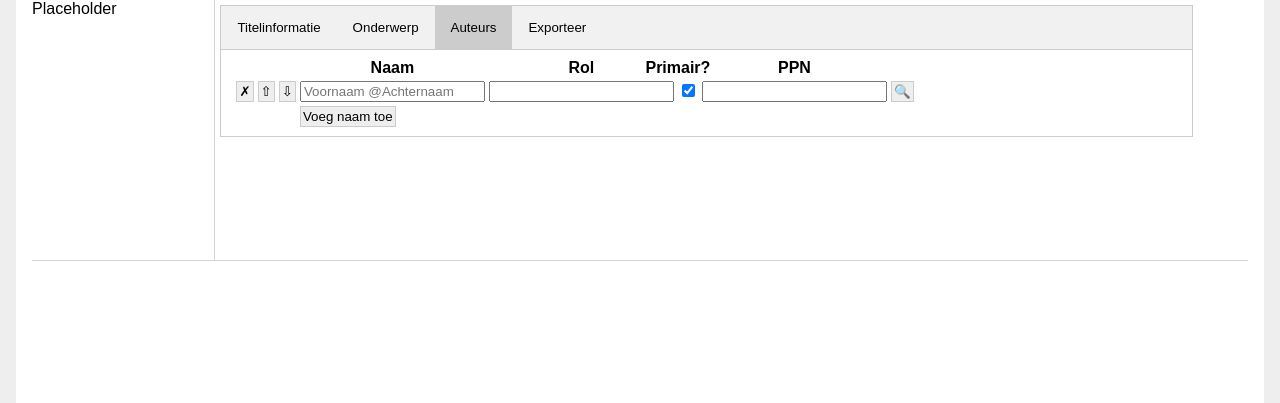
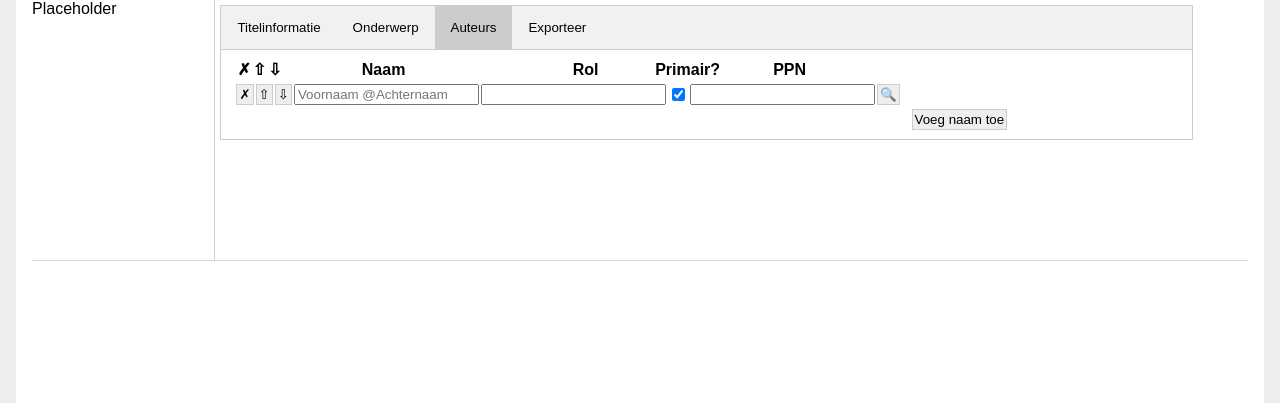
Before and after one commit to KBNLresearch/Demosaurus, a Python web app: template demosaurus-webapp/demosaurus/templates/publication/view.html in a window 1280 px wide. Shown: the part 17-420 px from the top of the page. Run offline with Jinja, Linux system fonts and the light colour scheme; the template is opened without the code that fills it, so the values that code supplies are empty; some libraries are stand-ins or nearby versions.

Commit message:
Design upgrade

```diff
--- a/demosaurus-webapp/demosaurus/static/js/contributor-block.js
+++ b/demosaurus-webapp/demosaurus/static/js/contributor-block.js
@@ -32,8 +32,8 @@
   deactivate_rows();
   focus_index = index;
 
-  $('#ppn_'+index).css("backgroundColor","Chartreuse");
-  $('#row_'+index).css("backgroundColor","Chartreuse");
+  $('#ppn_'+index).css("background-color","#ddd");
+  $('#row_'+index).css("background-color","#ccc");
 
 }
 
--- a/demosaurus-webapp/demosaurus/static/js/thesaureer-block.js
+++ b/demosaurus-webapp/demosaurus/static/js/thesaureer-block.js
@@ -1,7 +1,8 @@
 function score_span(score,confidence){
   hovertext = "".concat('Score: ',String(Math.round(100*score)), '&#37; Confidence: ', String(Math.round(100*confidence)),'&#37;');
-  return $('<span title="'+hovertext+'" data-html="true" style="display: inline-block; width: 30px; height: 15px">')
-        .css("backgroundColor",getColorForPercentage(score,confidence))
+  return $('<div title="'+hovertext+'" data-html="true">')
+        .css("background-color",getColorForPercentage(score))
+        .css("width",Math.round(50*confidence))
         .tooltip({})
 }
 
@@ -18,17 +19,17 @@
     var years = [row.birthyear,'-',row.deathyear].join('');
 
     $("#candidate_list > tbody").append($('<tr>')
-      .append($('<td>').append('<input onclick="delete_row(this);" type="button" value="&#10007;">'))
+      .append($('<td>').append('<input onclick="delete_row(this);" type="button" value="&#10007;" padding="0px">'))
       .append($('<td class="ppn_cell" >')
         .append($('<a class="action" href="#" onclick="choose_ppn(\''+row.ppn+'\')"; return false;>')
           .text(row.ppn)))
       .append($('<td class="name_cell">')
         .append($('<a class="action"  href="#" onClick="open_popup(\''+Flask.url_for('contributor.authorpage', {'id':row.ppn})+'\')"; return false;>')
           .text(row.foaf_name)))
-      .append($('<td class="name_cell">').text(candidate_note(row)))
+      .append($('<td class="name_cell" title="'+candidate_note(row)+'">').text(candidate_note(row)).tooltip())
       .append($('<td class="years_cell">')
         .text(years))
-      .append($('<td class="years_cell">').append($('<div>').css("backgroundColor",getColorForPercentage(row.score))
+      .append($('<td class="match_cell">').append($('<div>').css("background-color",getColorForPercentage(row.score))
         .text(Math.round(100*row.score))))
       .append($('<td class="score_cell">').append(score_span(row.name_score,row.name_confidence)))
       .append($('<td class="score_cell">').append(score_span(row.role_score,row.role_confidence)))
--- a/demosaurus-webapp/demosaurus/static/style.css
+++ b/demosaurus-webapp/demosaurus/static/style.css
@@ -26,12 +26,7 @@
 input.danger { color: #cc2f2e; }
 input[type=submit] { align-self: start; min-width: 10em; padding: 0;}
 input[type=button] {padding: 2px; border: 1px solid #ccc; background: #eee;}
-input[type=button]:hover {
-  background-color: #ddd;
-}
-
-/*        Table stuff:             */
-td, th {vertical-align:top;}
+input[type=button]:hover {background-color: #ddd;}
 
 .zebra tr:nth-child(odd){background: #eee;}
 .zebra tr:nth-child(even){background: #dae5f4;}
@@ -40,35 +35,40 @@
 /* class fixed_header: body is scrollable */
 .fixed_header tbody{
   display:block;
-  padding:2px;
+  padding:0px;
   overflow:auto;
-  height:300px;
   width:100%;
+  border-spacing: 0px;
 }
 .fixed_header thead tr{display:block;}
-.fixed_header thead th{vertical-align:bottom; text-align:center;}
+.fixed_header thead th{vertical-align:bottom; text-align:center; padding: 0px}
+
+.fixed_header tbody td{border: 1px solid white; vertical-align: middle; overflow: hidden; text-overflow: ellipsis; padding: 0px }
+
 
 
 /* table listing NTA-entries: specified column widths*/
 
-.ppn_cell {width:100px; max-width: 100px; overflow: hidden; text-overflow: ellipsis;}
-.name_cell {width:200px; max-width: 200px; overflow: hidden; text-overflow: ellipsis; white-space:nowrap;}
-.years_cell {width:100px; max-width: 100px;overflow: hidden; text-overflow: ellipsis; text-align:center;}
-.match_cell {width:100px; max-width: 100px;overflow: hidden; text-overflow: ellipsis; text-align:center; background-color: white}
+.ppn_cell {width:100px; max-width: 100px; }
+.name_cell {width:200px; max-width: 200px; white-space:nowrap;}
+.years_cell {width:100px; max-width: 100px; text-align:center; }
+.match_cell {width:100px; max-width: 100px; height: 100%; text-align:center; }
+.match_cell div {height: 100%; width: 100%; } /* border: 1px solid black;*/
 
-/*.score_cel {width:30px; max-width: 30px; overflow: hidden; text-overflow: ellipsis;}*/
+.fixed_header td.score_cell {text-align:right;  width: 50px; background-color: white; height: 100%; border-style: none solid none none; border-color: #ccc; padding: 2px 0px 2px 2px;}
+.fixed_header td.score_cell div {display: inline-block; padding: 30% 0px 0px 0px;  vertical-align: middle;}
 
 
-td.score_cell {text-align:right; width: 30px; background-color: white}
-
 /* score-cell header: rotate and translate a bit, to save space*/
-th.score_cell {height:50px; white-space: nowrap; }
+th.score_cell {height:50px; white-space: nowrap; padding: 0px}
 th.score_cell > div {
-  transform: translate(18px, -2px) rotate(315deg);
-  width: 30px}
+  text-align: left;
+  transform: translate(35.3553px, -14px) rotate(315deg);
+  width: 50px}
 th.score_cell > div > span {
+  text-align: left;
   border-bottom: 1px solid #ccc;
-  padding: 5px 10px;
+  padding: 3px 5px;
 }
 
 
--- a/demosaurus-webapp/demosaurus/templates/publication/view.html
+++ b/demosaurus-webapp/demosaurus/templates/publication/view.html
@@ -82,18 +82,21 @@
 </div>
 
 <div id="contributors" class="tabcontent">
-    <table id="contributortable">
+    <table id="contributortable" class="fixed_header" >
       <thead>
         <tr>
-          <td/><td/><td/>
-          <th> Naam </th>
-          <th> Rol </th>
+          <th>&#10007;</th>
+          <th>&#8679;</th>
+          <th>&#8681;</th>
+
+          <th class="name_cell"> Naam </th>
+          <th class="name_cell"> Rol </th>
           <th> <div style="width:0; display: flex; justify-content: center;"> Primair? </div></th>
-          <th> PPN </th>
+          <th class="name_cell"> PPN </th>
 
       </tr>
   </thead>
-  <tbody>
+  <tbody style="max-height: 120px">
     <!-- This is where contributors may be pre-filled and/ or manually added (client-side)-->
 </tbody>
 <tfoot>
@@ -128,9 +131,9 @@
     <div id='placeholder'></div>
 
     <!--<div style="height: 600px; overflow: scroll;">-->
-        <table id=candidate_list class='fixed_header'>
+        <table id=candidate_list class='fixed_header' >
             <thead/>
-            <tbody class="zebra"></tbody>
+            <tbody class="zebra" style="height: 300px"></tbody>
             <tfoot></tfoot>
         </table>
 
```
